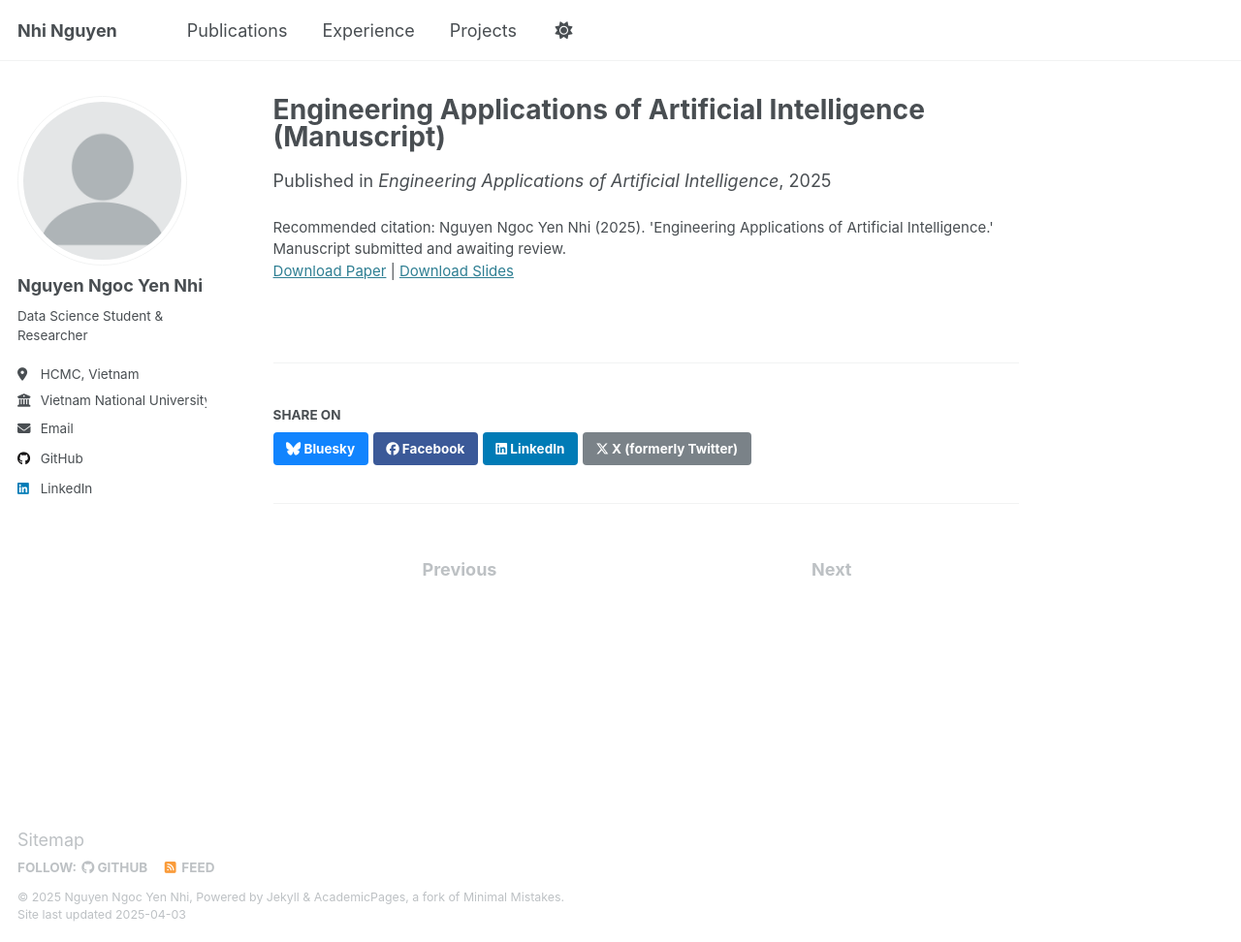
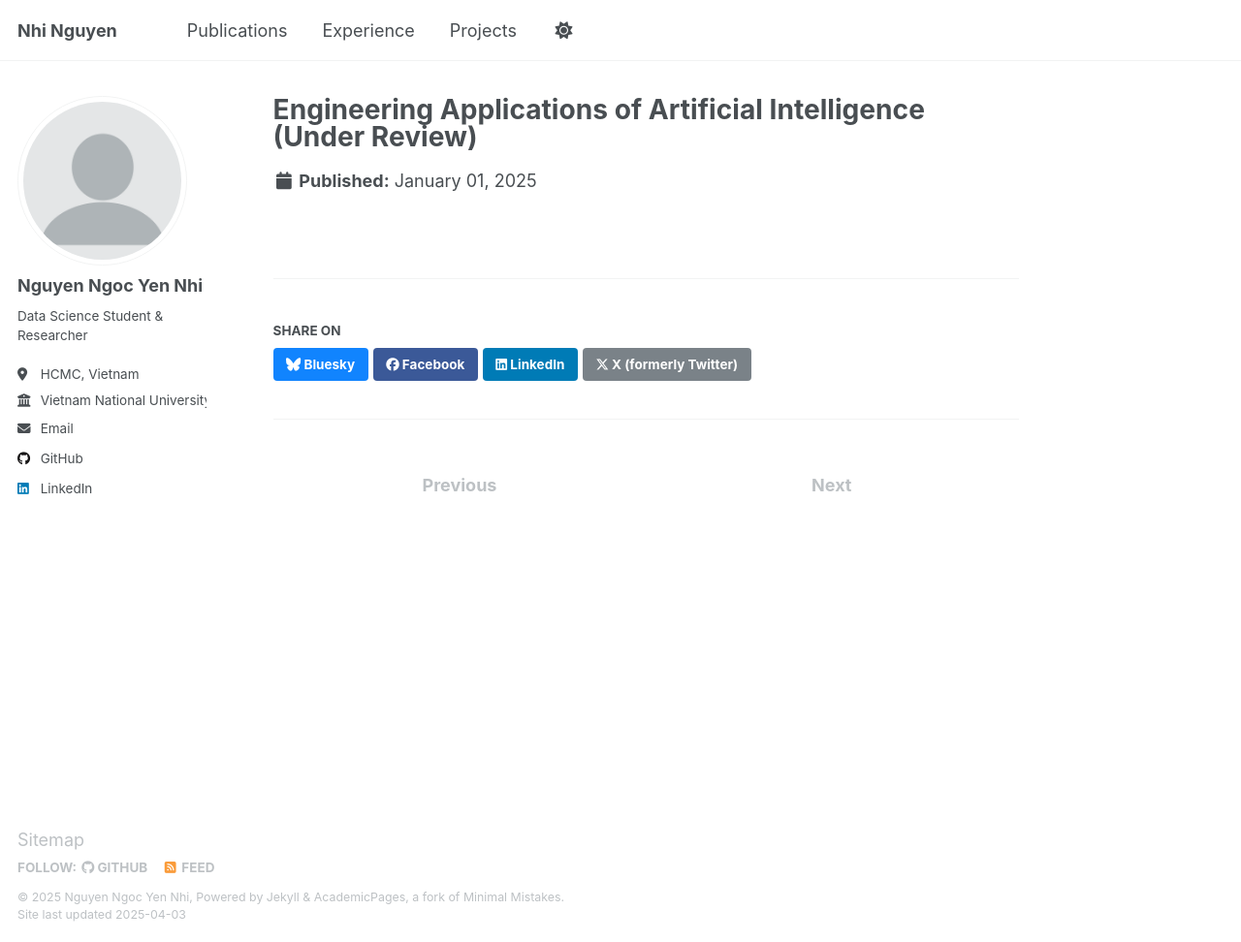
Before and after one commit to dalietnguyen342/dalietnguyen342.github.io, a Jekyll site: the page built from _publications/2010-10-01-paper-title-number-2.md, in a window 1280 px wide and 972 px high. Shown: the whole window at 97% size. Built offline with Jekyll 4.4.1, drawn with Linux system fonts in a browser that asks for light colours; a file with an impossible date is left out.

Commit message:
Update 2010-10-01-paper-title-number-2.md

```diff
--- a/_publications/2010-10-01-paper-title-number-2.md
+++ b/_publications/2010-10-01-paper-title-number-2.md
@@ -1,12 +1,7 @@
 ---
-title: "Engineering Applications of Artificial Intelligence (Manuscript)"
+title: "Engineering Applications of Artificial Intelligence (Under Review)"
 collection: publications
-category: manuscripts
-permalink: /publication/2025-01-01-engineering-applications-of-artificial-intelligence
-excerpt: "Manuscript submitted and awaiting review."
+category: articles
+excerpt: "Submitted and awaiting review."
 date: 2025-01-01
-venue: "Engineering Applications of Artificial Intelligence"
-slidesurl: ""
-paperurl: ""
-citation: "Nguyen Ngoc Yen Nhi (2025). 'Engineering Applications of Artificial Intelligence.' Manuscript submitted and awaiting review."
 ---
```
